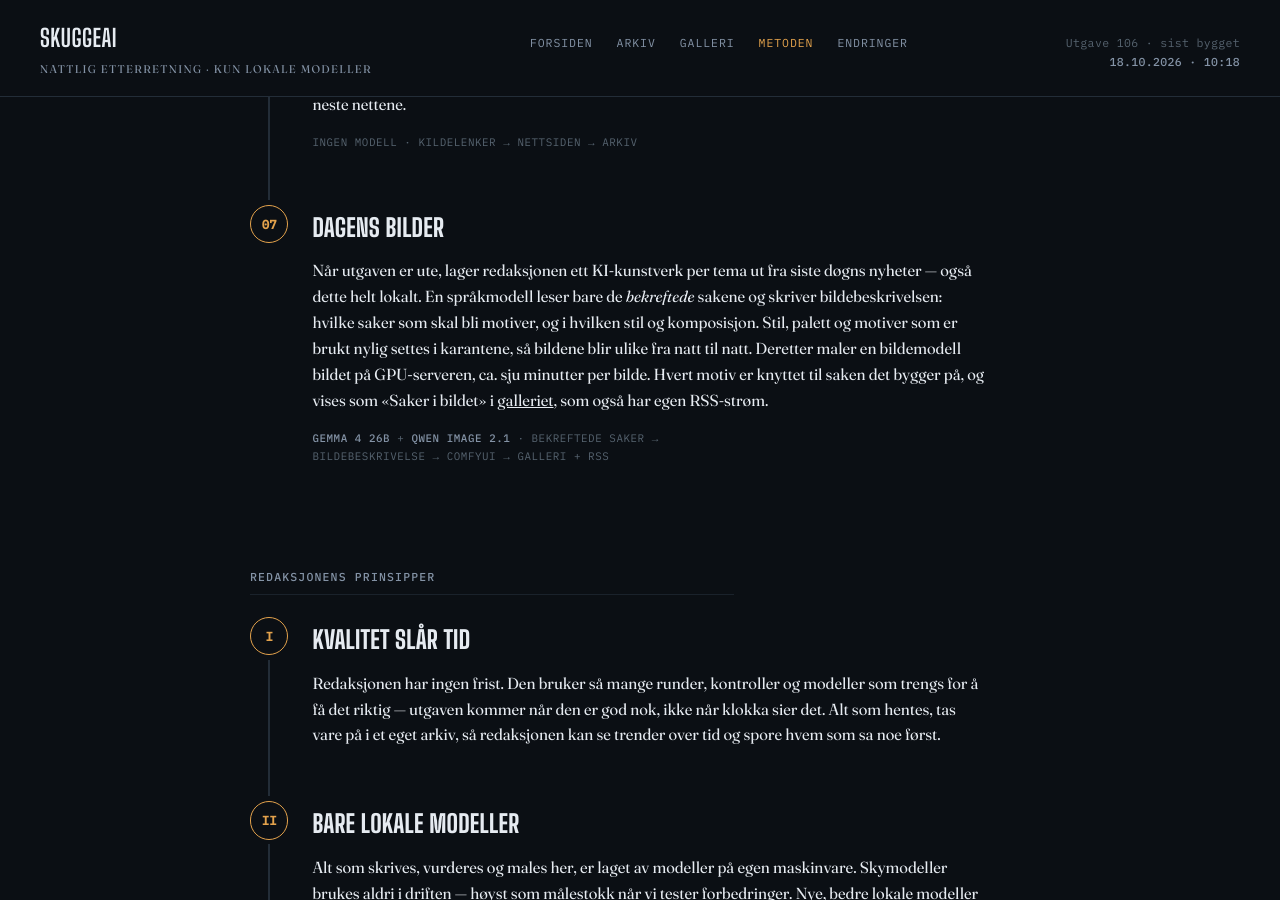
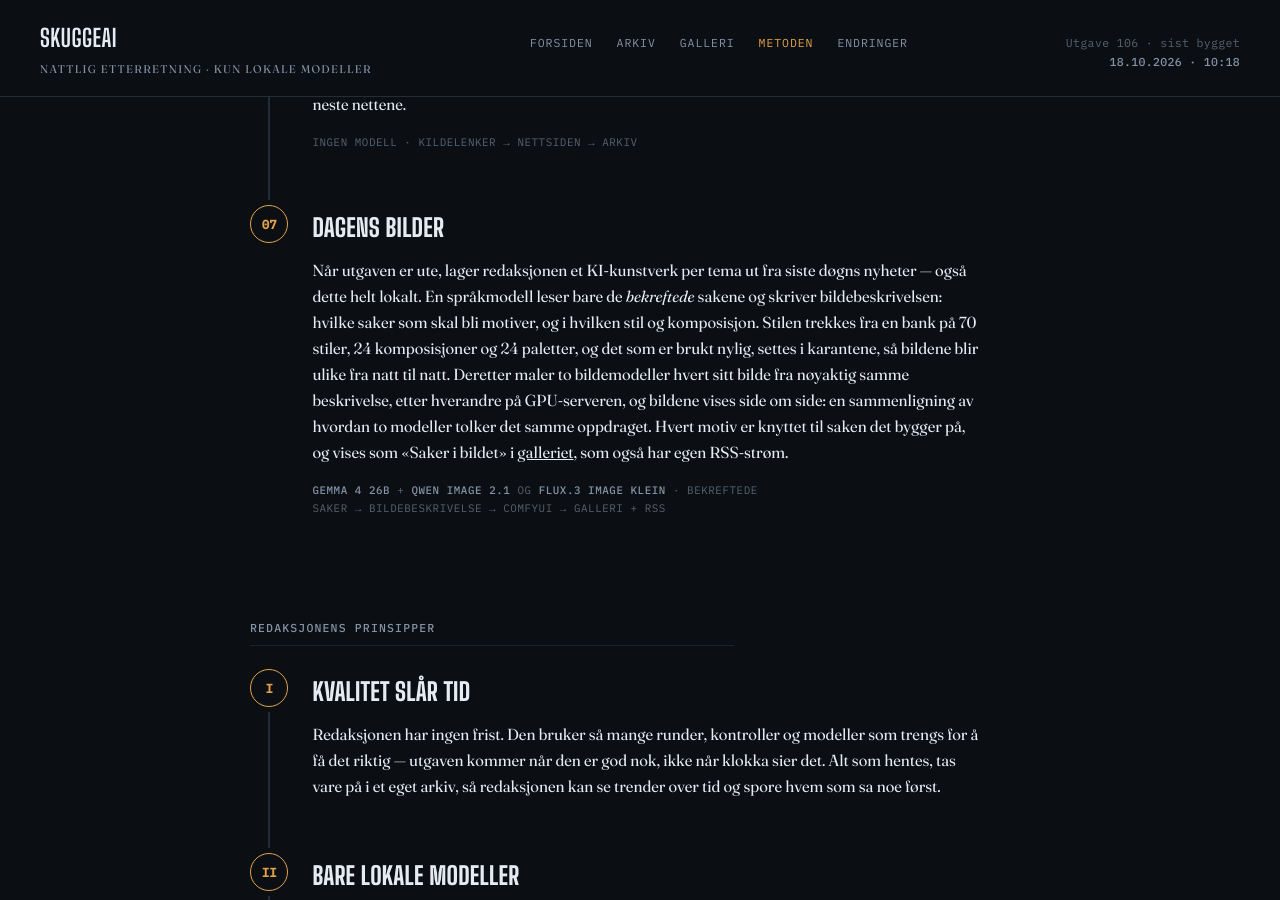
Before and after one commit to Skuggemannen/skuggeai-news, a Jekyll site: the page built from metoden.html, in a window 1280 px wide and 900 px high, scrolled down 2152 px. Built offline with Jekyll 4.4.1, drawn with Linux system fonts in a browser that asks for light colours; some of the changed text lies outside the part shown.

Commit message:
Metoden/bunntekst: FLUX.3 Image Klein side om side med Qwen, stilbank 70/24/24, 8 lokale modeller (#118)

```diff
--- a/_layouts/default.html
+++ b/_layouts/default.html
@@ -601,7 +601,7 @@
   </div>
 
   <footer class="credit">
-    <span class="rig">Qwen3 30B (undersøkelse) &middot; Gemma 4 31B (tekst) &middot; Qwen3 Embedding 8B (gruppering) &middot; Mistral Small 3.2 (ny informasjon?) &middot; LDR (Qwen3.8 27B) &middot; Gemma 4 26B + Qwen Image 2.1 (bilder)</span><br>
+    <span class="rig">Qwen3 30B (undersøkelse) &middot; Gemma 4 31B (tekst) &middot; Qwen3 Embedding 8B (gruppering) &middot; Mistral Small 3.2 (ny informasjon?) &middot; LDR (Qwen3.8 27B) &middot; Gemma 4 26B + Qwen Image 2.1 og FLUX.3 Image Klein (bilder)</span><br>
     Kjørt lokalt på RTX 3090 &middot; ingen skymodeller involvert &middot;
     <a href="{{ '/arkiv/' | relative_url }}">Arkiv</a>{% if site.data.rigg %} &middot;
     <a href="{{ '/endringer/' | relative_url }}">Rigg {{ site.data.rigg.gjeldende }}</a>{% endif %}
--- a/metoden.html
+++ b/metoden.html
@@ -13,7 +13,7 @@ hide_sidebar: true
 <div class="stat-strip">
   <div class="stat"><div class="num mono">117</div><div class="label">RSS-kilder</div></div>
   <div class="stat"><div class="num mono">~350</div><div class="label">Betrodde domener</div></div>
-  <div class="stat"><div class="num mono">7</div><div class="label">Lokale KI-modeller</div></div>
+  <div class="stat"><div class="num mono">8</div><div class="label">Lokale KI-modeller</div></div>
   <div class="stat"><div class="num mono">2</div><div class="label">Uavhengige kilder for «bekreftet»</div></div>
   <div class="stat"><div class="num mono">~2&nbsp;t</div><div class="label">Per natt</div></div>
   <div class="stat"><div class="num mono">0</div><div class="label">Skytjenester</div></div>
@@ -81,8 +81,8 @@ hide_sidebar: true
     <div class="stage-rail"><div class="stage-node">07</div><div class="stage-line"></div></div>
     <div class="stage-body">
       <h3 class="stage-name">Dagens bilder</h3>
-      <p class="stage-desc">Når utgaven er ute, lager redaksjonen ett KI-kunstverk per tema ut fra siste døgns nyheter — også dette helt lokalt. En språkmodell leser bare de <em>bekreftede</em> sakene og skriver bildebeskrivelsen: hvilke saker som skal bli motiver, og i hvilken stil og komposisjon. Stil, palett og motiver som er brukt nylig settes i karantene, så bildene blir ulike fra natt til natt. Deretter maler en bildemodell bildet på GPU-serveren, ca. sju minutter per bilde. Hvert motiv er knyttet til saken det bygger på, og vises som «Saker i bildet» i <a href="{{ '/galleri/' | relative_url }}">galleriet</a>, som også har egen RSS-strøm.</p>
-      <p class="stage-meta mono"><b>Gemma 4 26B</b> + <b>Qwen Image 2.1</b> &middot; bekreftede saker &rarr; bildebeskrivelse &rarr; ComfyUI &rarr; galleri + RSS</p>
+      <p class="stage-desc">Når utgaven er ute, lager redaksjonen et KI-kunstverk per tema ut fra siste døgns nyheter — også dette helt lokalt. En språkmodell leser bare de <em>bekreftede</em> sakene og skriver bildebeskrivelsen: hvilke saker som skal bli motiver, og i hvilken stil og komposisjon. Stilen trekkes fra en bank på 70 stiler, 24 komposisjoner og 24 paletter, og det som er brukt nylig, settes i karantene, så bildene blir ulike fra natt til natt. Deretter maler to bildemodeller hvert sitt bilde fra nøyaktig samme beskrivelse, etter hverandre på GPU-serveren, og bildene vises side om side: en sammenligning av hvordan to modeller tolker det samme oppdraget. Hvert motiv er knyttet til saken det bygger på, og vises som «Saker i bildet» i <a href="{{ '/galleri/' | relative_url }}">galleriet</a>, som også har egen RSS-strøm.</p>
+      <p class="stage-meta mono"><b>Gemma 4 26B</b> + <b>Qwen Image 2.1</b> og <b>FLUX.3 Image Klein</b> &middot; bekreftede saker &rarr; bildebeskrivelse &rarr; ComfyUI &rarr; galleri + RSS</p>
     </div>
   </div>
 
```
